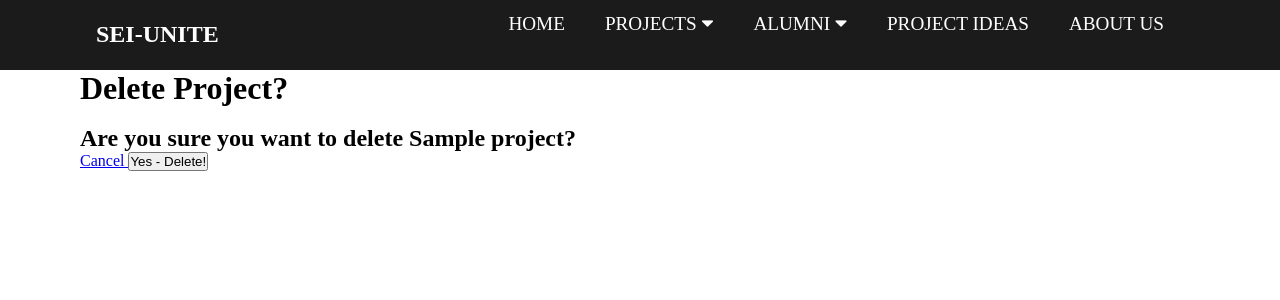
After one commit to Jadessu/sei-unite, a Django app: page /projects/1/delete/ in a window 1280 px wide. The commit adds this page. Shown: the top 300 px of the page. Run offline with Django 3.2, Linux system fonts and the light colour scheme; tables that the repository leaves empty hold one stand-in row (values such as "Sample post").

Commit message:
add confirm delete to project

```diff
--- /dev/null
+++ b/main_app/templates/main_app/project_confirm_delete.html
@@ -0,0 +1,23 @@
+{% extends 'base.html' %}
+{% load static %}
+
+{% block content %}
+
+<div class="page-header">
+  <h1>Delete Project?</h1>
+<img src="" alt="">
+</div>
+<h2>Are you sure you want to delete {{ object.title }}?</h2>
+
+<form action="" method="POST" class="form">
+  {% csrf_token %}
+  <a
+    href="{% url 'projects_detail' project.id %}"
+    class="btn secondary"
+  >
+    Cancel
+  </a>
+  <button type="submit" class="btn danger">Yes - Delete!</button>
+</form>
+
+{% endblock %}
--- a/main_app/views.py
+++ b/main_app/views.py
@@ -29,6 +29,7 @@ class ProjectCreate(CreateView):
 class ProjectUpdate(UpdateView):
     model = Project
     fields = ['completed', 'image', 'lookingfor']
+    success_url = '/projects/'
 
 
 class ProjectDelete(DeleteView):
```
Also changed, not shown: main_app/templates/main_app/project_form.html (+8 -9 lines).
